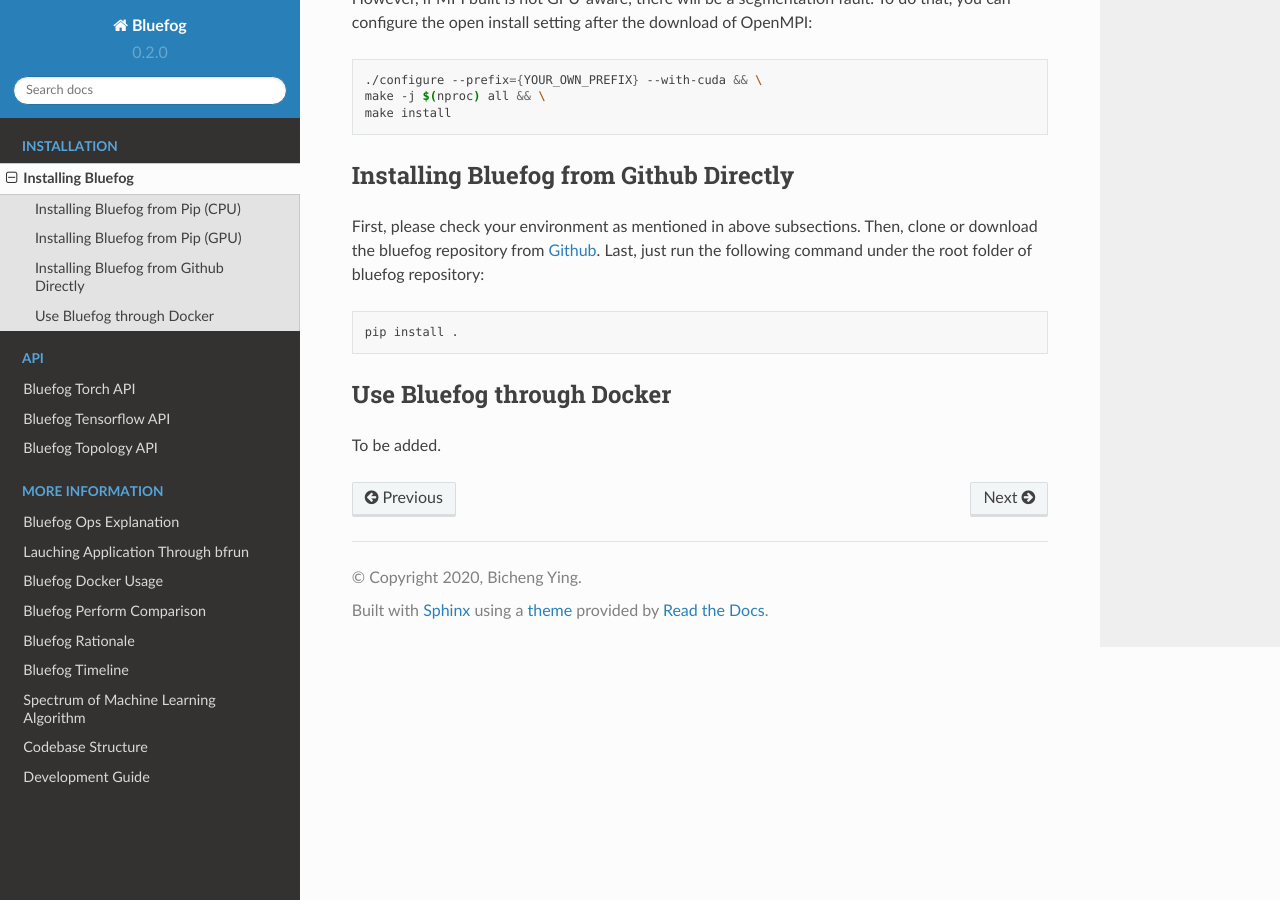
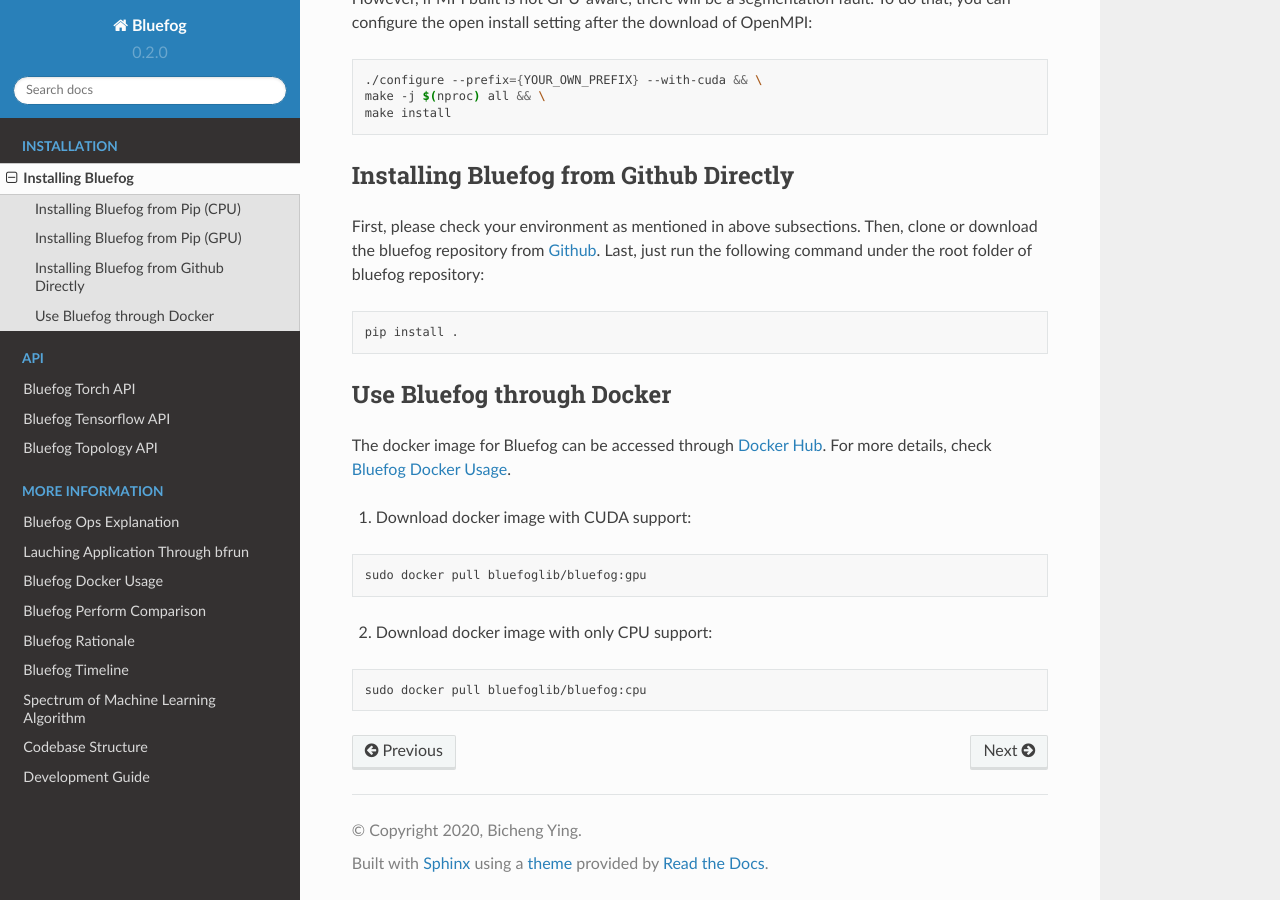
Before and after one commit to Bluefog-Lib/bluefog, a Sphinx documentation site: the page built from docs/install.rst, in a window 1280 px wide and 900 px high, scrolled down 889 px. Built offline with Sphinx 7.4.7 and the Read the Docs theme 2.0.0, drawn with Linux system fonts in a browser that asks for light colours.

Commit message:
docker document updated

```diff
--- a/docs/install.rst
+++ b/docs/install.rst
@@ -60,7 +60,20 @@
 
 Use Bluefog through Docker
 --------------------------
-To be added.
+The docker image for Bluefog can be accessed through `Docker Hub <https://hub.docker.com/r/bluefoglib/bluefog>`_.
+For more details, check `Bluefog Docker Usage <https://bluefog-lib.github.io/bluefog/docker.html>`_.
+
+1. Download docker image with CUDA support:
+
+.. code-block:: bash
+
+    sudo docker pull bluefoglib/bluefog:gpu
+
+2. Download docker image with only CPU support:
+
+.. code-block:: bash
+
+    sudo docker pull bluefoglib/bluefog:cpu
 
 .. _conda: https://docs.conda.io/projects/conda/en/latest/user-guide/tasks/manage-environments.html
 .. _download link: https://www.open-mpi.org/software/ompi/v4.0/
```
Also changed, not shown: docs/docker.rst (+15 -15 lines).
